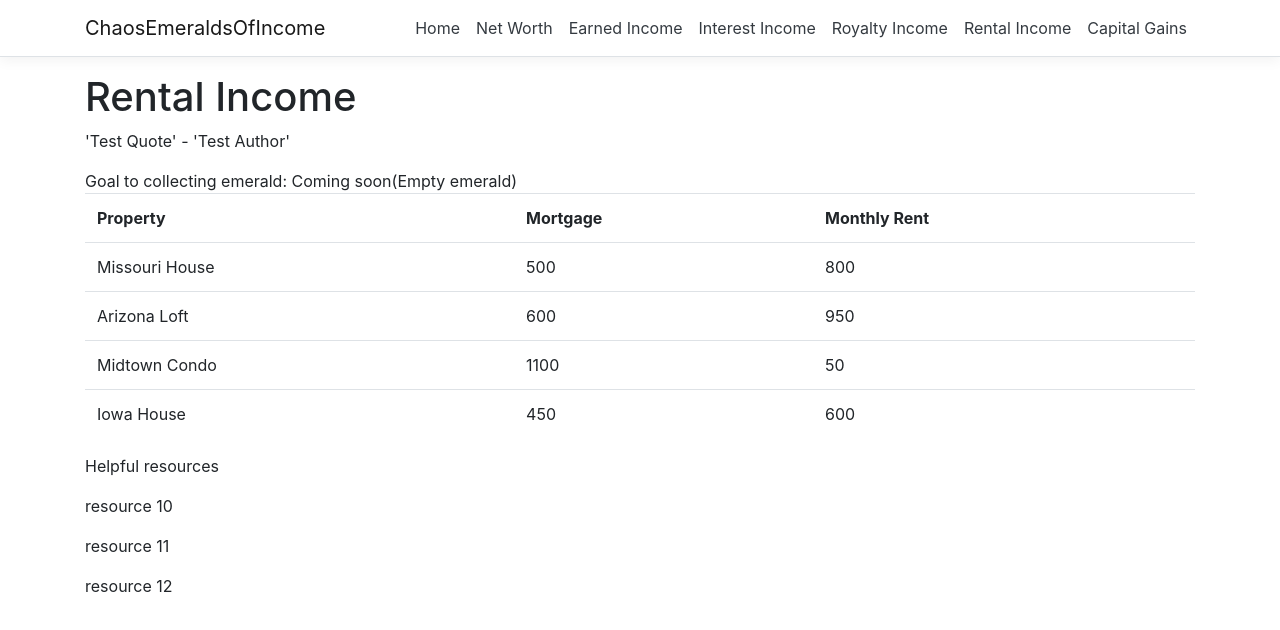
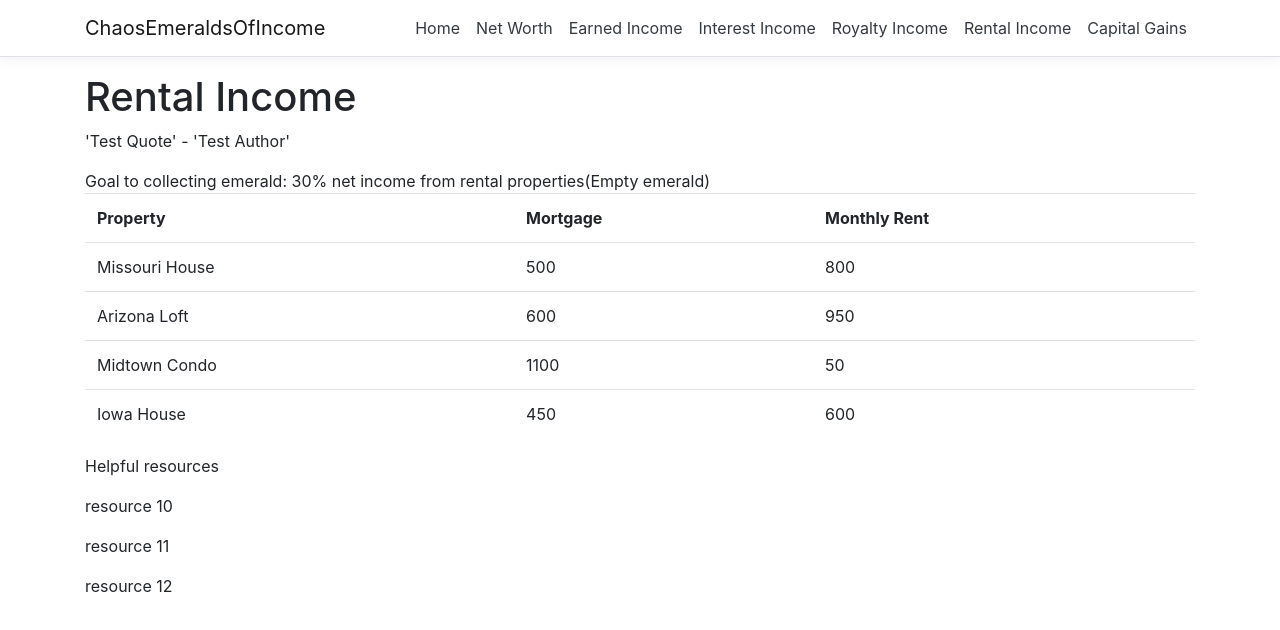
Before and after one commit to alexrogers823/chaos-emeralds-of-income, an Angular app in the folder ClientApp/: page /rental-income in a window 1280 px wide. Shown: the top 630 px of the page. Built offline with nearby package versions, Linux system fonts and the light colour scheme.

Commit message:
created goal for rental income

```diff
--- a/ClientApp/src/app/app.module.ts
+++ b/ClientApp/src/app/app.module.ts
@@ -26,12 +26,12 @@ import { CapitalGainsComponent } from './components/capital-gains/capital-gains.
     NavMenuComponent,
     HomeComponent,
     NetWorthComponent,
+    // CapitalGainsComponent,
     EmeraldComponent,
     EarnedIncomeComponent,
     InterestIncomeComponent,
     RoyaltyIncomeComponent,
     RentalIncomeComponent,
-    // CapitalGainsComponent
   ],
   imports: [
     BrowserModule.withServerTransition({ appId: 'ng-cli-universal' }),
@@ -44,7 +44,7 @@ import { CapitalGainsComponent } from './components/capital-gains/capital-gains.
       { path: 'interest-income', component: InterestIncomeComponent },
       { path: 'royalty-income', component: RoyaltyIncomeComponent },
       { path: 'rental-income', component: RentalIncomeComponent },
-      // { path: 'capital-gains', component: CapitalGainsComponent }
+      { path: 'capital-gains', component: CapitalGainsComponent }
     ])
   ],
   providers: [
--- a/ClientApp/src/app/components/rental-income/rental-income.component.ts
+++ b/ClientApp/src/app/components/rental-income/rental-income.component.ts
@@ -15,7 +15,7 @@ export class RentalIncomeComponent implements OnInit {
     title: "Rental Income",
     quote: "'Test Quote'",
     author: "'Test Author'",
-    goal: "Coming soon",
+    goal: "30% net income from rental properties",
     emeraldImageUrl: 'www.fake.com',
     resources: [
       'resource 10',
--- a/ClientApp/src/app/services/capital-gains.service.ts
+++ b/ClientApp/src/app/services/capital-gains.service.ts
@@ -1,7 +1,7 @@
 import { Injectable } from "@angular/core";
 import { CapitalGains } from "../components/capital-gains/interfaces/capital-gains.model";
 
-Injectable()
+@Injectable()
 export class CapitalGainsService {
   getCapitalGains() {
     return capitalGains_sample;
```
